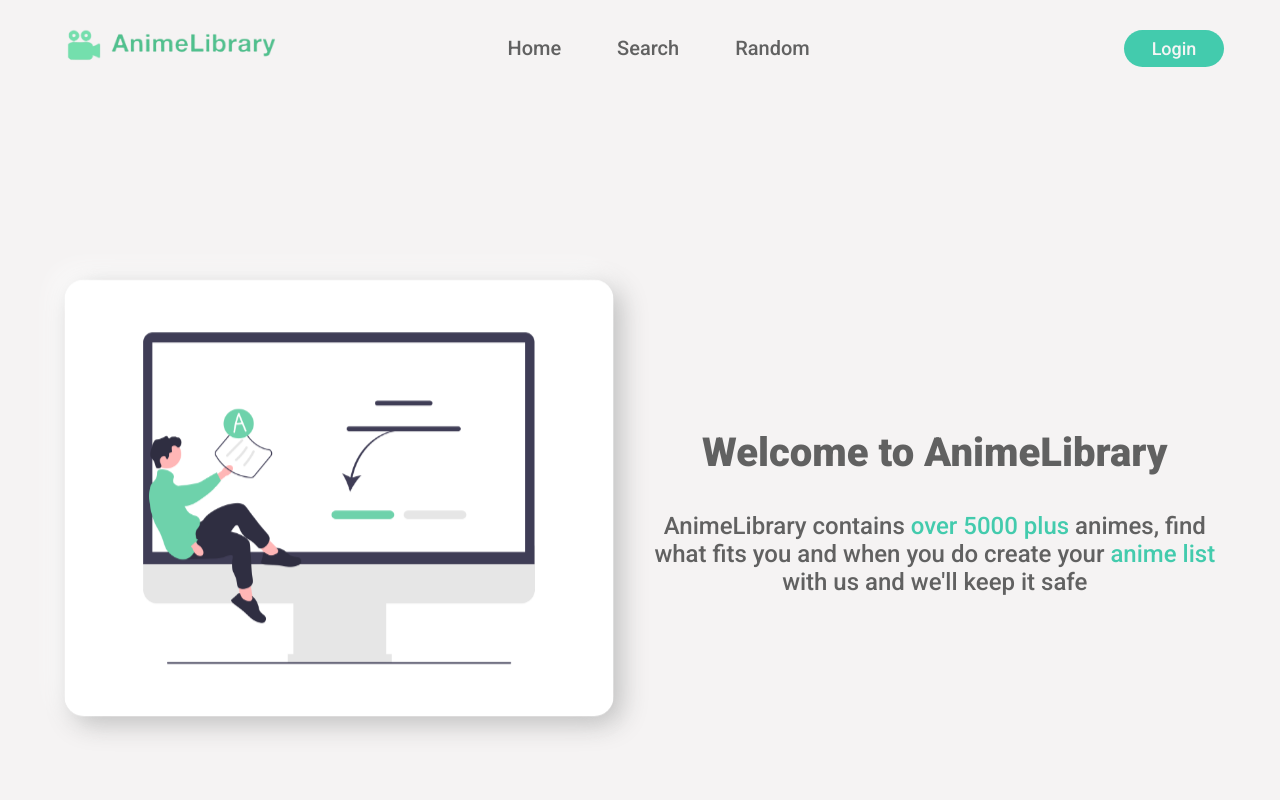
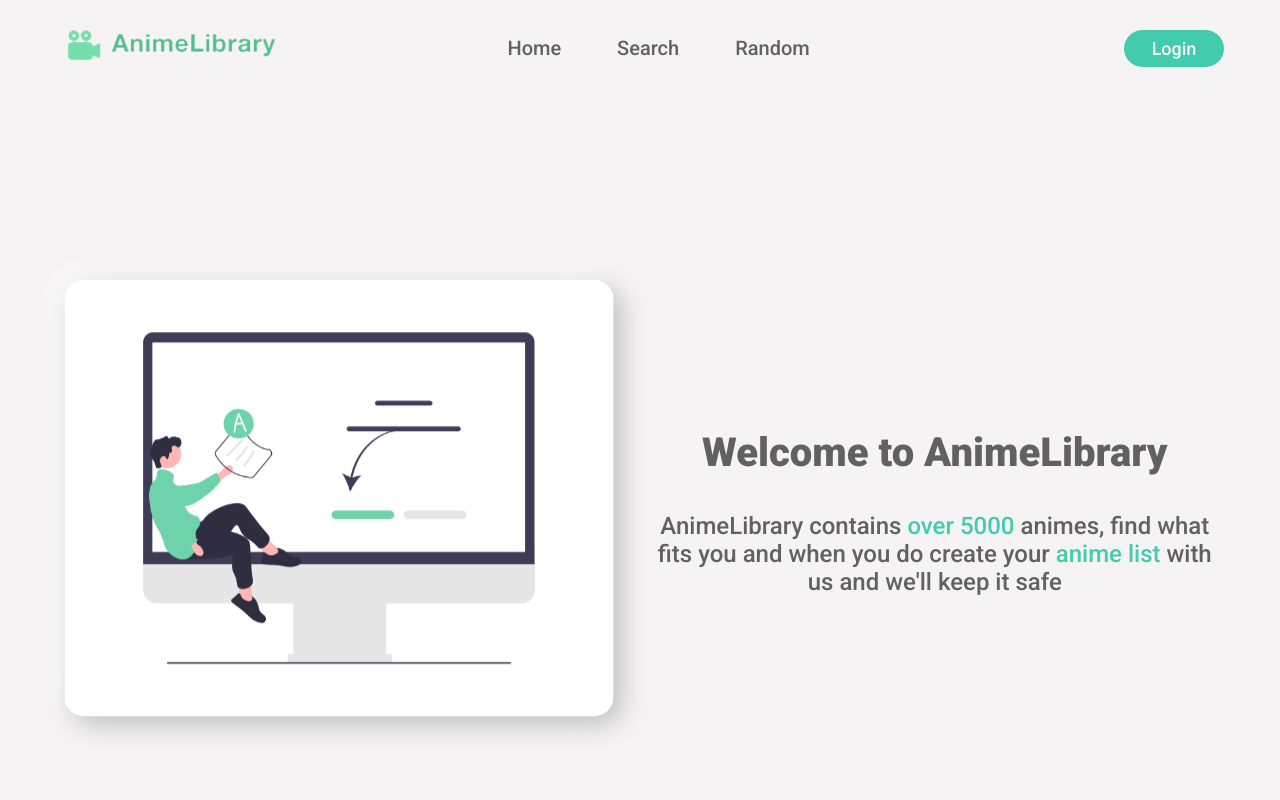
Before and after one commit to CAlistair/animelibrary, a React (Create React App) app: page / in a window 1280 px wide. Shown: the top 800 px of the page. Built offline with nearby package versions, Linux system fonts and the light colour scheme; no server answers.

Commit message:
word change

```diff
--- a/src/pages/landing.jsx
+++ b/src/pages/landing.jsx
@@ -24,7 +24,7 @@ function Landing() {
                 <div className="landing__header__info">
                 <h1>Welcome to AnimeLibrary</h1>
                 <p>
-                    AnimeLibrary contains <span className='highlight'>over 5000 plus</span> animes,
+                    AnimeLibrary contains <span className='highlight'>over 5000</span> animes,
                      find what fits you and when you do create your
                      <span className='highlight'> anime list</span> with us and we'll keep it safe
                 </p>
```
